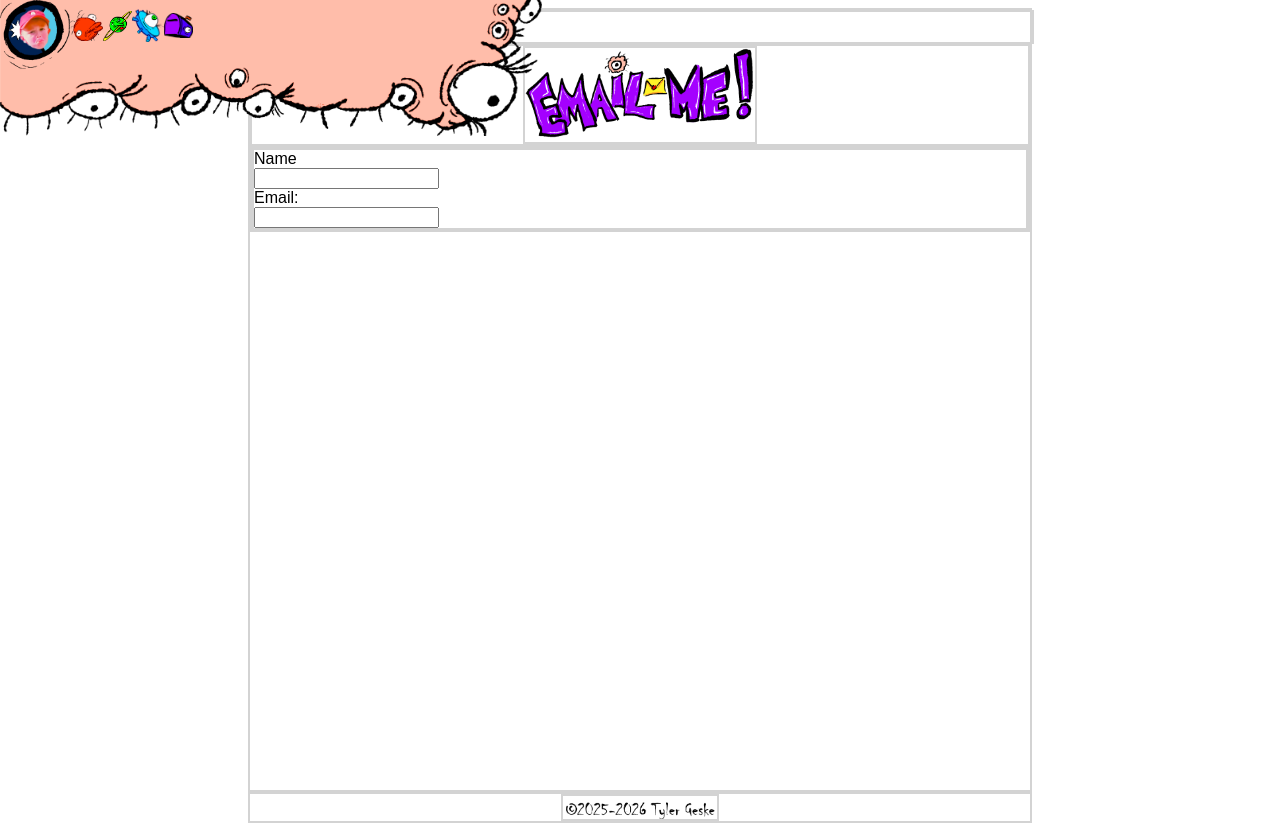
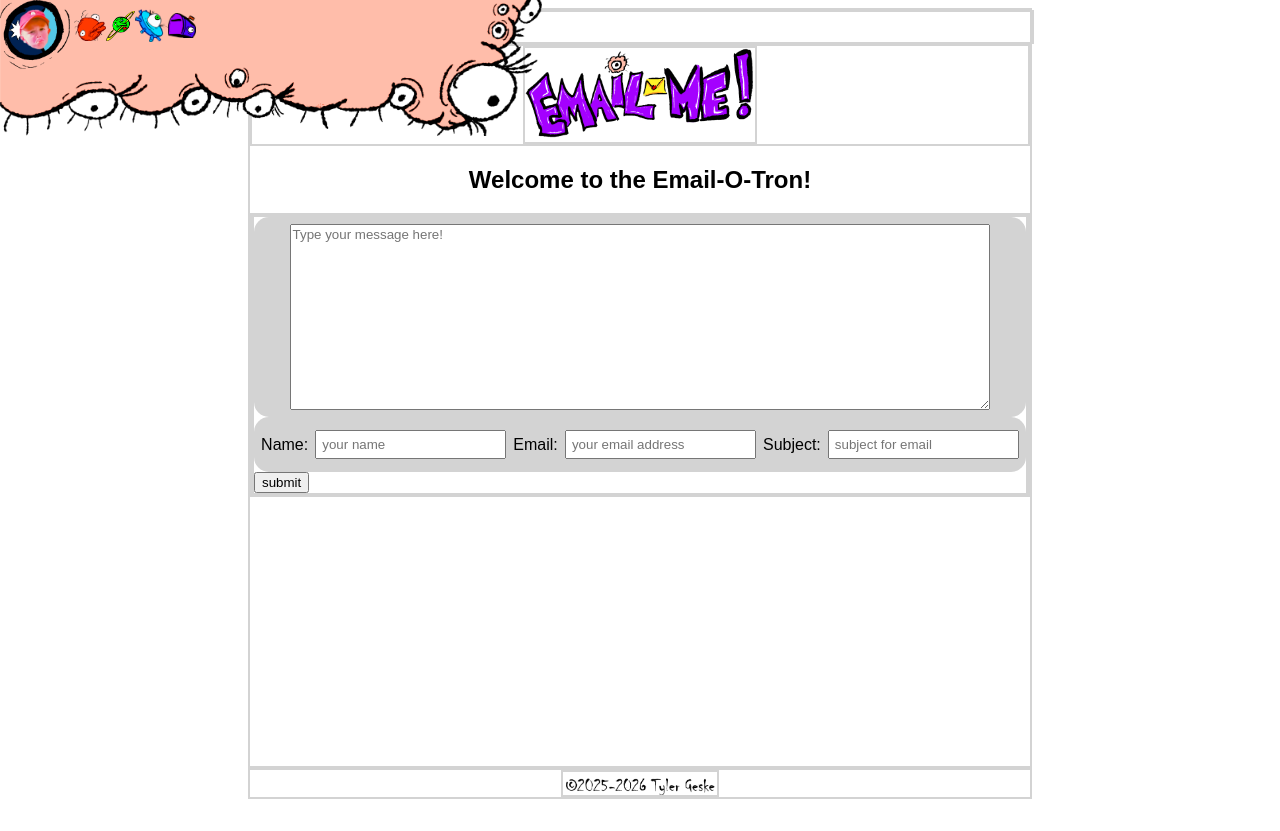
Before and after one commit to teegeske/GDES-website-pages, a website: page emailme.html in a window 1280 px wide. After the commit the page ends 807 px from the top, so only its background shows below. Drawn offline with Linux system fonts and the light colour scheme.

Commit message:
fleshed out the email form a bit, giving Mr. Email his skeleton - still need to figure out aesthetics for the page and how to make sure any email sent through this page gets into my inbox.

```diff
--- a/emailme.html
+++ b/emailme.html
@@ -26,13 +26,28 @@
         <section class="titlebox">
             <section class="mr-title"><img src="img/assets/emailhead.png" alt="Email Me!" style="height:7vw;"></section>
         </section>
+        <h1 style="text-align: center">Welcome to the Email-O-Tron!</h1>
         <section class="emailarea">
             <section class="mr-email">
         <form>
-            <label for="name">Name</label><br>
-            <input type="text" id="name" name="name" value=""><br>
-            <label for="emad">Email:</label><br>
-            <input type="text" id="emad" name="emad" value="">
+            <div class="forumcol">
+            <div>
+                <div>
+                    <div class="inputbox">
+                        <textarea id="message" name="message" placeholder="Type your message here!"></textarea>
+                    </div>
+                </div>
+            <div class="inputbox" style="min-height: 55px;">
+                <label for="name">Name:</label>
+                <input type="text" id="name" name="address" placeholder="your name">
+                <label for="address">Email:</label>
+                <input type="text" id="address" name="address" placeholder="your email address">
+                <label for="subject">Subject:</label>
+                <input type="text" id="subject" name="address" placeholder="subject for email">
+            </div>
+            </div>
+            </div>
+            <input type="button" value="submit">
         </form>
             </section>
     </section>
--- a/id-style.css
+++ b/id-style.css
@@ -55,6 +55,7 @@ section {
             background-size: 100%;
             width: 2.3vw;
             height: 2.4vw;
+            margin-left: 0.25vw;
             padding-right: 0.25vw;
         }
         .abtbut:hover {
@@ -107,7 +108,7 @@ section {
 
     .main-content-area {
         width: 780px;
-        height: 780px;
+        height: 756px;
 
         /*.topfiller {
             padding: 20px;
@@ -125,6 +126,41 @@ section {
                 width: auto;
                 height: auto;
 
+            }
+        }
+        section.emailarea {
+            form {
+                div.forumcol {
+                    display: flex;
+                    div {
+                        display: flex;
+                        flex-direction: column;
+                        min-height: 200px;
+                        width: 100%;
+                        align-items: center;
+
+                        div.inputbox {
+                            width: 100%;
+                            display: flex;
+                            background-color: lightgray;
+                            border-radius: 15px;
+                            justify-content: space-evenly;
+                            flex-direction: row;
+                        }
+
+                        input {
+                            padding: 5px;
+                            font-family: Arial, Helvetica, sans-serif;
+                        }
+
+                        textarea {
+                            font-family: Arial, Helvetica, sans-serif;
+                            min-height: 180px;
+                            max-height: 180px;
+                            width: 90%;
+                        }
+                    }
+                }
             }
         }
     }
```
